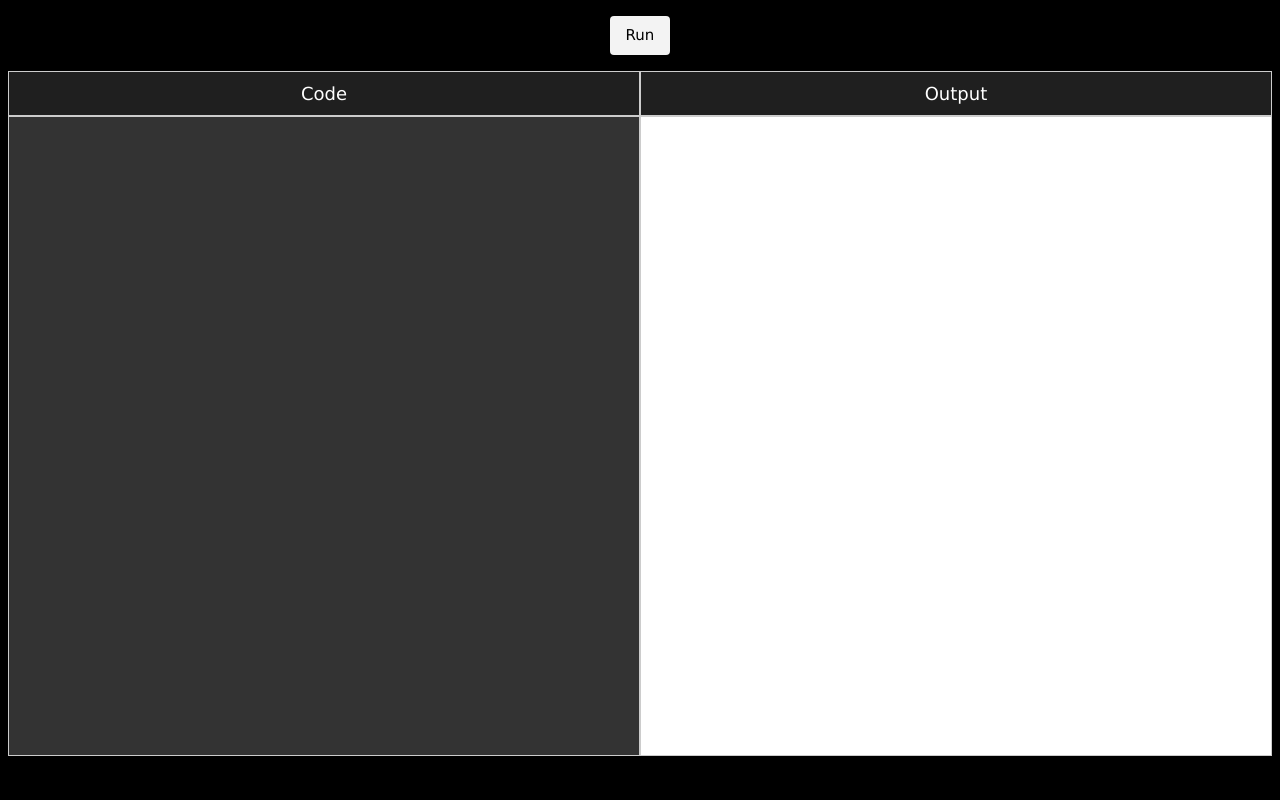
After one commit to Kelta-King/MathJax-KeltaKing, a PHP site: page /Editor/editor.html in a window 1280 px wide. The commit adds this page. Run offline with PHP 8.4, Linux system fonts and the light colour scheme.

Commit message:
MathJAx Code editor

```diff
--- /dev/null
+++ b/Editor/app.js
@@ -0,0 +1,59 @@
+const first = document.querySelector("#code");
+const iframe = document.querySelector("#outframe");
+const btn = document.querySelector("#run");
+
+btn.addEventListener("click", () => {
+    let html = `
+
+<!DOCTYPE html>
+<html lang="en">
+<head>
+    <meta charset="UTF-8">
+    <meta http-equiv="X-UA-Compatible" content="IE=edge">
+    <meta name="viewport" content="width=device-width, initial-scale=1.0">
+    <script id="MathJax-script" src="https://cdn.jsdelivr.net/npm/mathjax@3/es5/tex-mml-chtml.js"></script>
+    <title>Document</title>
+</head>
+<body>
+    `;
+
+    html += first.textContent;
+
+    html += `
+</body>
+</html>
+    `;
+    iframe.src = "data:text/html;charset=utf-8," + encodeURI(html);
+});
+
+
+first.addEventListener('keyup',()=>{
+    let html = `
+
+<!DOCTYPE html>
+<html lang="en">
+<head>
+    <meta charset="UTF-8">
+    <meta http-equiv="X-UA-Compatible" content="IE=edge">
+    <meta name="viewport" content="width=device-width, initial-scale=1.0">
+    <script id="MathJax-script" src="https://cdn.jsdelivr.net/npm/mathjax@3/es5/tex-mml-chtml.js"></script>
+    <title>Document</title>
+</head>
+<body>
+    `;
+
+    html += first.textContent;
+
+    html += `
+</body>
+</html>
+    `;
+
+    iframe.src = "data:text/html;charset=utf-8," + encodeURI(html);
+})
+
+first.addEventListener("paste", function(e) {
+    e.preventDefault();
+    var text = e.clipboardData.getData("text/plain");
+    document.execCommand("insertText", false, text);
+});
--- /dev/null
+++ b/Editor/editor.html
@@ -0,0 +1,36 @@
+
+<!DOCTYPE html>
+<html lang="en">
+<head>
+    <meta charset="UTF-8">
+    <meta name="viewport" content="width=device-width, initial-scale=1.0">
+    <meta http-equiv="X-UA-Compatible" content="ie=edge">
+    <link rel="stylesheet"  href="style1.css">
+    <link rel="stylesheet" href="https://www.w3schools.com/w3css/4/w3.css">
+    <link rel="stylesheet" href="https://cdnjs.cloudflare.com/ajax/libs/font-awesome/4.7.0/css/font-awesome.min.css">
+    <title>MathJax Code Editor</title>
+</head>
+<body>
+    <div class="main-editor">
+        <center>
+        <button class="w3-button  w3-round w3-margin kel-hover" id='run'>Run</button>
+        </center>
+        <div class='w3-row-padding'>
+            <div class="w3-half w3-border w3-padding w3-center w3-large" style="background-color: #1f1f1f; color:white">
+                Code
+            </div>
+            <div class="w3-half w3-border w3-padding w3-center w3-large" style="background-color: #1f1f1f; color:white">
+                Output
+            </div>
+        </div>
+        <div class='w3-row-padding'>
+            <div class="w3-half w3-border w3-padding "  id='code' style='height: 80vh;background-color: #333333;color:white' contenteditable>
+            </div>
+            <iframe class="w3-half w3-border w3-padding" id='outframe' style='height: 80vh;' >
+            </iframe>
+        </div>
+    </div>
+
+    <script src="app.js"></script>
+</body>
+</html>
--- /dev/null
+++ b/Editor/style1.css
@@ -0,0 +1,19 @@
+body{
+    background-color: black;
+}
+
+#outframe{
+    background-color: white;
+}
+
+.kel-hover{
+    cursor: pointer;
+    transition-duration: 0.3s;
+}
+
+#run{
+    background-color: #f3f3f3;
+}
+#run:hover{
+    background-color: #1a1a1a;
+}
--- a/load.php
+++ b/load.php
@@ -8,8 +8,6 @@
     <script type="text/javascript" src="https://cdnjs.cloudflare.com/ajax/libs/mathjax/2.7.7/latest.js?config=TeX-MML-AM_CHTML"></script>
 </head>
 <body>
-When a \( \ne \) 0, there are two solutions to \(ax^2 + bx + c = 0\) and they are
-$$x = {-b \pm \sqrt{b^2-4ac} \over 2a}.$$
 <?php
 
 $servername = "localhost";
```
Also changed, not shown: Editor/yo.html (added, +12 -0 lines), index.html (line endings or trailing spaces).
